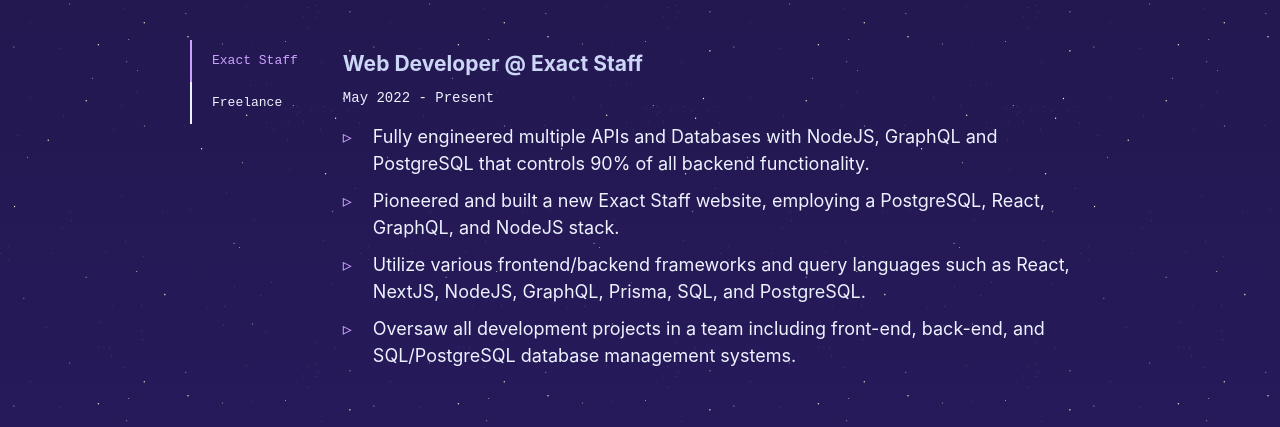
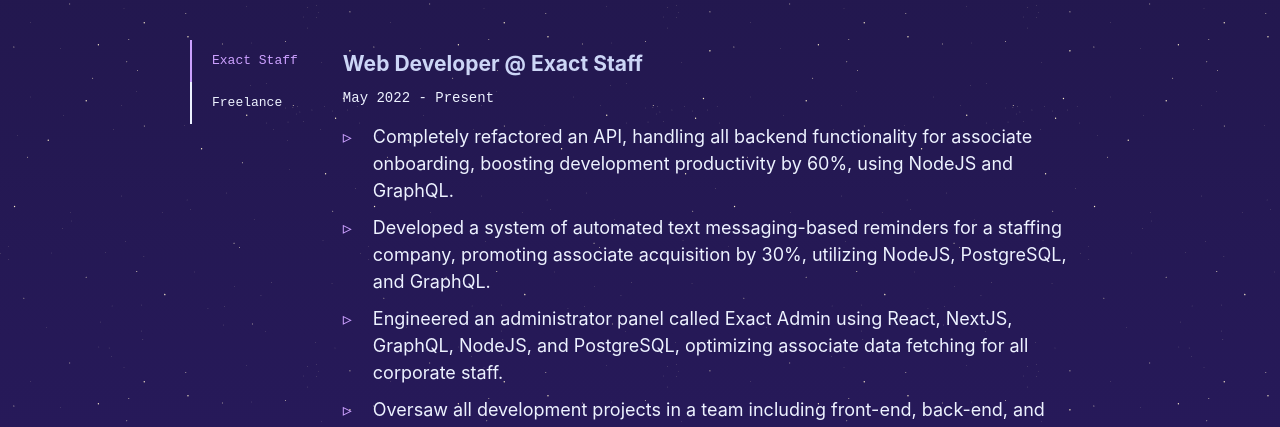
Before and after one commit to neillydev/v2, a Next.js app: page / in a window 1280 px wide. Shown: the part 1691-2118 px from the top of the page. Built offline with nearby package versions, Linux system fonts and the light colour scheme.

Commit message:
update experience

```diff
--- a/src/components/Experience.tsx
+++ b/src/components/Experience.tsx
@@ -39,16 +39,16 @@ const Experience = forwardRef((props: any, ref: any) => {
 
                     {selected === 0 ?
                     <ExperienceCard title='Web Developer @ Exact Staff' duration='May 2022 - Present' achievements={[
-                        'Fully engineered multiple APIs and Databases with NodeJS, GraphQL and PostgreSQL that controls 90% of all backend functionality.',
-                        'Pioneered and built a new Exact Staff website, employing a PostgreSQL, React, GraphQL, and NodeJS stack.',
-                        'Utilize various frontend/backend frameworks and query languages such as React, NextJS, NodeJS, GraphQL, Prisma, SQL, and PostgreSQL.',
+                        'Completely refactored an API, handling all backend functionality for associate onboarding, boosting development productivity by 60%, using NodeJS and GraphQL.',
+                        'Developed a system of automated text messaging-based reminders for a staffing company, promoting associate acquisition by 30%, utilizing NodeJS, PostgreSQL, and GraphQL.',
+                        'Engineered an administrator panel called Exact Admin using React, NextJS, GraphQL, NodeJS, and PostgreSQL, optimizing associate data fetching for all corporate staff.',
                         'Oversaw all development projects in a team including front-end, back-end, and SQL/PostgreSQL database management systems. ',
                     ]} />
                     :
-                    <ExperienceCard title='Software Developer - Freelance' duration='Jan. 2017 - May 2022' achievements={[
-                        'Developed reliable web applications for various clients ',
-                        'Worked directly with clients to ensure project requirements were met',
-                        'Developed personal web applications in React, NodeJS, and PostgreSQL'
+                    <ExperienceCard title='Software Developer - Freelance' duration='Jan. 2016 - May 2022' achievements={[
+                        'Created a backend API in NodeJS, Express, MySQL, and Typescript which handled authentication using JSON Web Tokens.',
+                        'Engineered and maintained an API for a referral system, resulting in thousands of customer acquisitions, leveraging NodeJS, Express, and PostgreSQL',
+                        'Developed Java plugins for multiple clients'
                     ]}  />
                 }
                 </div>
```
